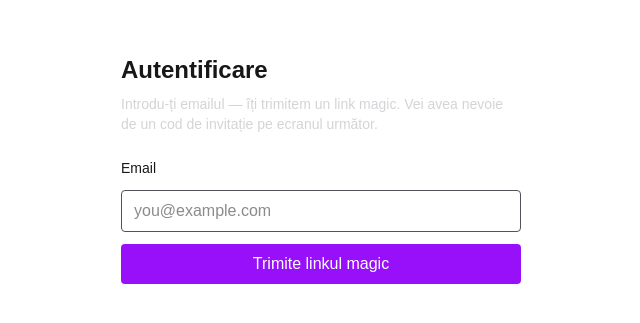
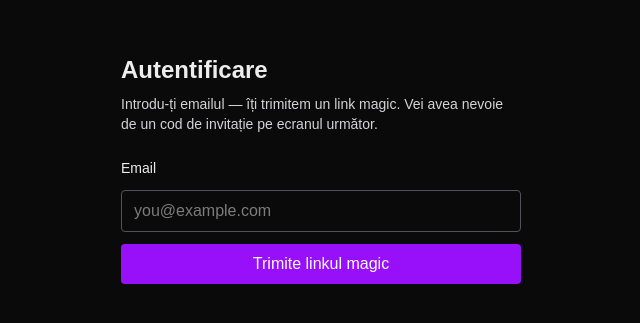
Before and after one commit to eugenPtr/community-skills, a Next.js app: page /sign-in in a window 1280 px wide. Shown: the part 231-554 px from the top of the page, without its empty margins (319-959 px from the left). Built offline with nearby package versions, Linux system fonts and the light colour scheme; no server answers.

Commit message:
fix: keep app in dark theme (#31)

```diff
--- a/app/globals.css
+++ b/app/globals.css
@@ -1,8 +1,9 @@
 @import "tailwindcss";
 
 :root {
-  --background: #ffffff;
-  --foreground: #171717;
+  color-scheme: dark;
+  --background: #0a0a0a;
+  --foreground: #ededed;
 }
 
 @theme inline {
@@ -10,13 +11,6 @@
   --color-foreground: var(--foreground);
   --font-sans: var(--font-geist-sans);
   --font-mono: var(--font-geist-mono);
-}
-
-@media (prefers-color-scheme: dark) {
-  :root {
-    --background: #0a0a0a;
-    --foreground: #ededed;
-  }
 }
 
 body {
--- a/app/layout.tsx
+++ b/app/layout.tsx
@@ -54,7 +54,7 @@ export default async function RootLayout({
         )}
         {children}
         {member && <SiteFooter />}
-        <Toaster richColors position="top-center" duration={5000} />
+        <Toaster theme="dark" richColors position="top-center" duration={5000} />
         <Suspense>
           <SearchParamsToast />
         </Suspense>
```
